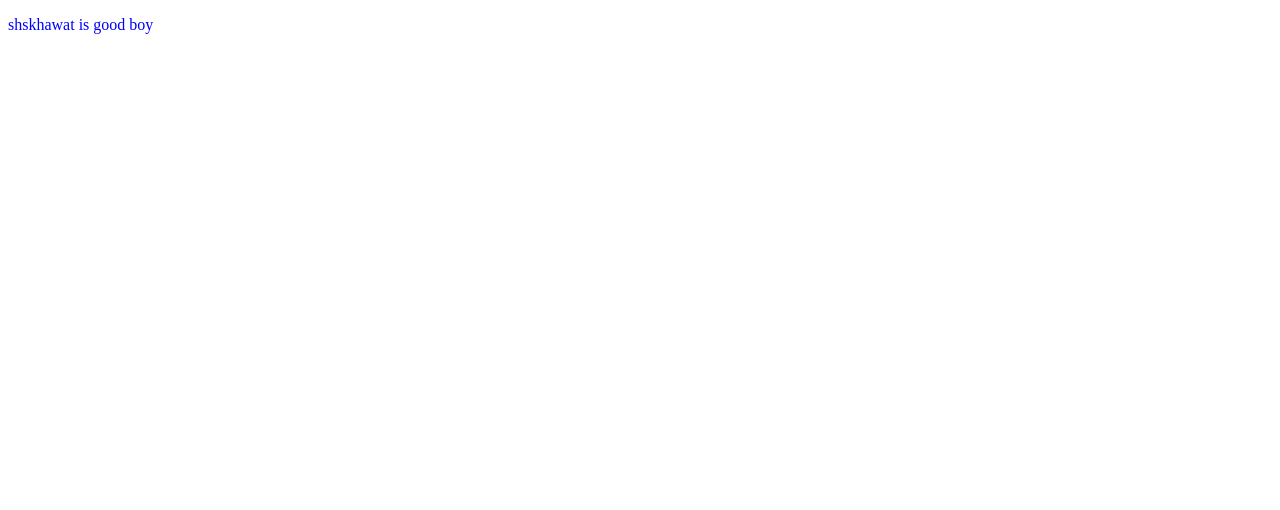
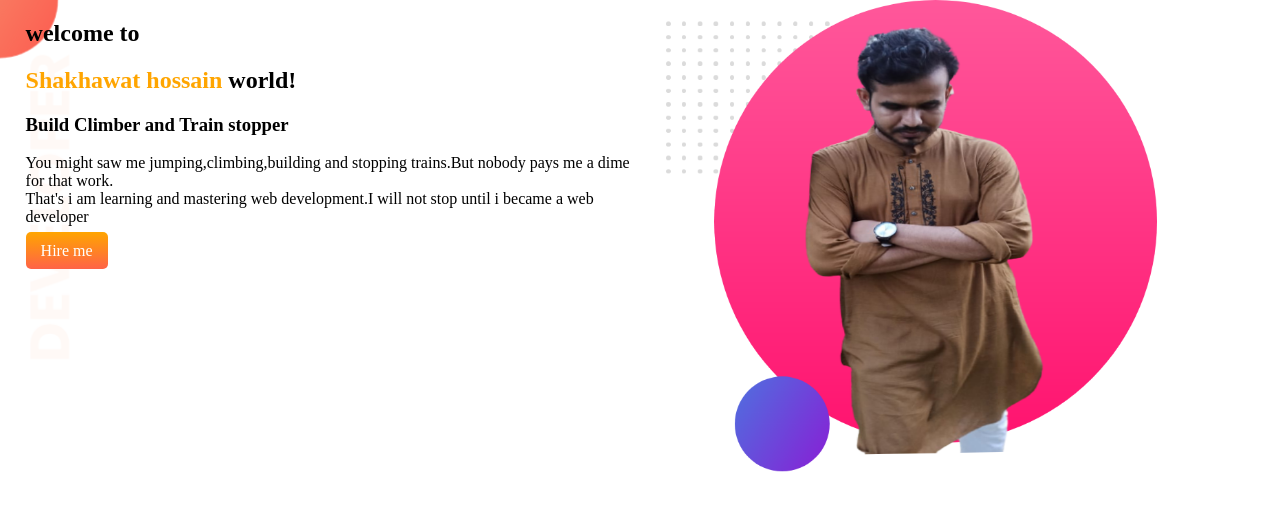
Before and after one commit to shakhawat8738/developer-portfolio, a plain HTML site: page index.html in a window 1280 px wide. Drawn offline with Linux system fonts and the light colour scheme.

Commit message:
deadline

```diff
--- a/index.html
+++ b/index.html
@@ -1,5 +1,6 @@
 <!DOCTYPE html>
 <html lang="en">
+
 <head>
     <meta charset="UTF-8">
     <meta http-equiv="X-UA-Compatible" content="IE=edge">
@@ -7,7 +8,23 @@
     <title>Shakhawat portfolio</title>
     <link rel="stylesheet" href="style.css">
 </head>
-<body>
-   <p>shskhawat is good boy</p>
+<section class="top-banner">
+
+    <body>
+        <div class="half">
+            <h1>welcome to</h1>
+            <h1><span class="orange-color">Shakhawat hossain</span> world!</h1>
+            <h3>Build Climber and Train stopper</h3>
+            <P>You might saw me jumping,climbing,building and stopping trains.But nobody pays me a dime for that
+                work.<br>That's i am learning and mastering web development.I will not stop until i became a web
+                developer</s> </P>
+            <a class="something" target="blank" href="https://web.programming-hero.com/">Hire me</a>
+        </div>
+        <div class="half">
+            <img src="images/Shakhawat-bg.png">
+
+        </div>
+</section>
 </body>
+
 </html>
--- a/style.css
+++ b/style.css
@@ -1,2 +1,18 @@
-p{color: blue;
-    blackground-color:chartreuse;}
+body {font-family:'Times New Roman', Times, serif;
+   margin:0px; }
+  h1 .orange-color{color:orange;}
+  section{display: flex;}
+  .half {width: 50%;
+padding-left:2%;}
+.half img{width:80%;}
+
+.something{text-decoration: none;
+
+background-image: linear-gradient(orange,tomato);
+
+color:white;
+font-weight: 700px;
+border-radius:5px;
+padding: 10px 15px;}
+.top-banner{background-image: url(images/top-banner.png);
+background-repeat: no-repeat;}
```
Also changed, not shown: images/Shakhawat-bg.png (added), images/dream-bg.png (added), images/exp-bg.png (added), images/jhankar.png (added), images/jhankar2.png (added), images/my-bg.png (added), images/my-bg2.png (added), images/top-banner.png (added), show off/IMG-20210517-WA0011.jpg (added).
